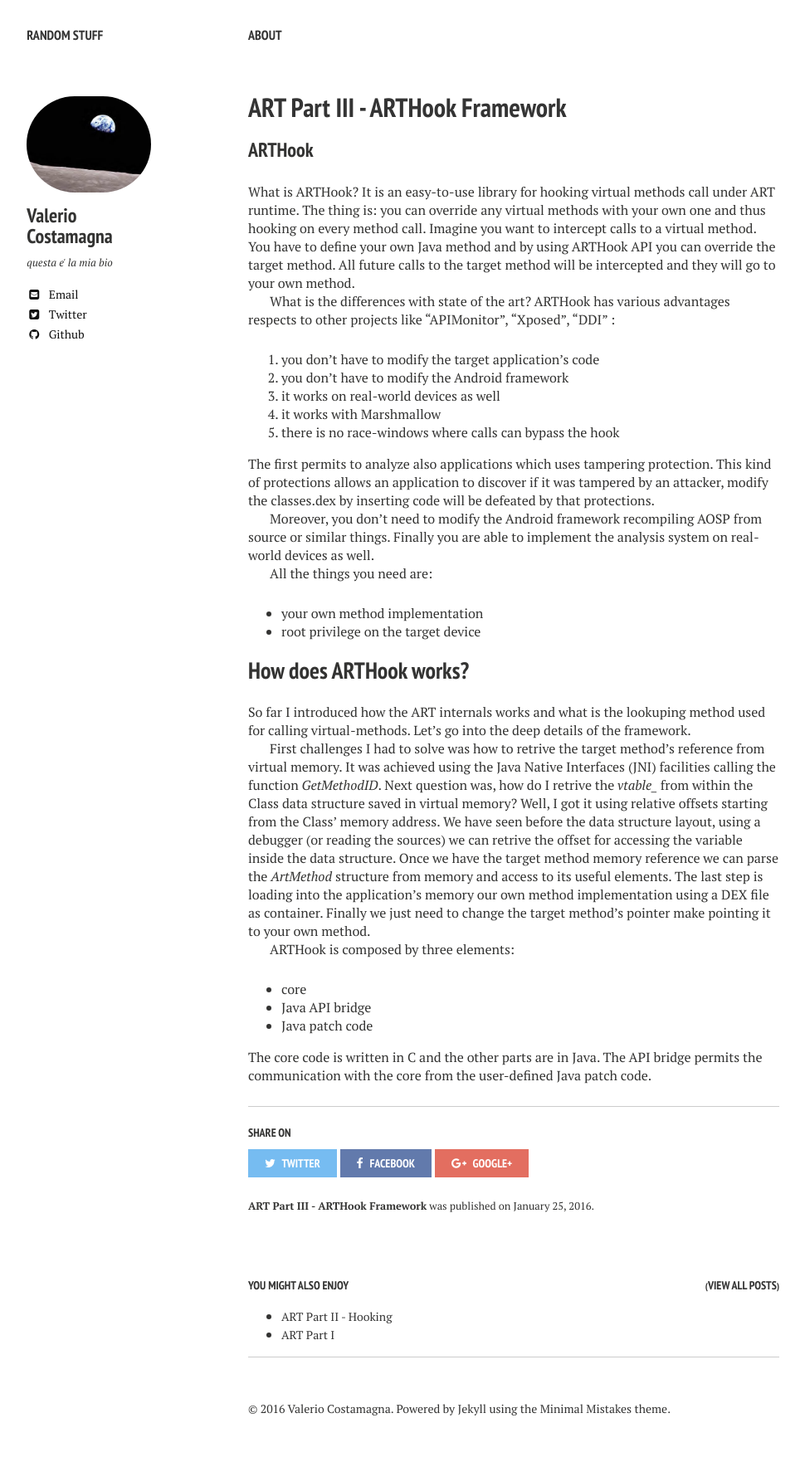
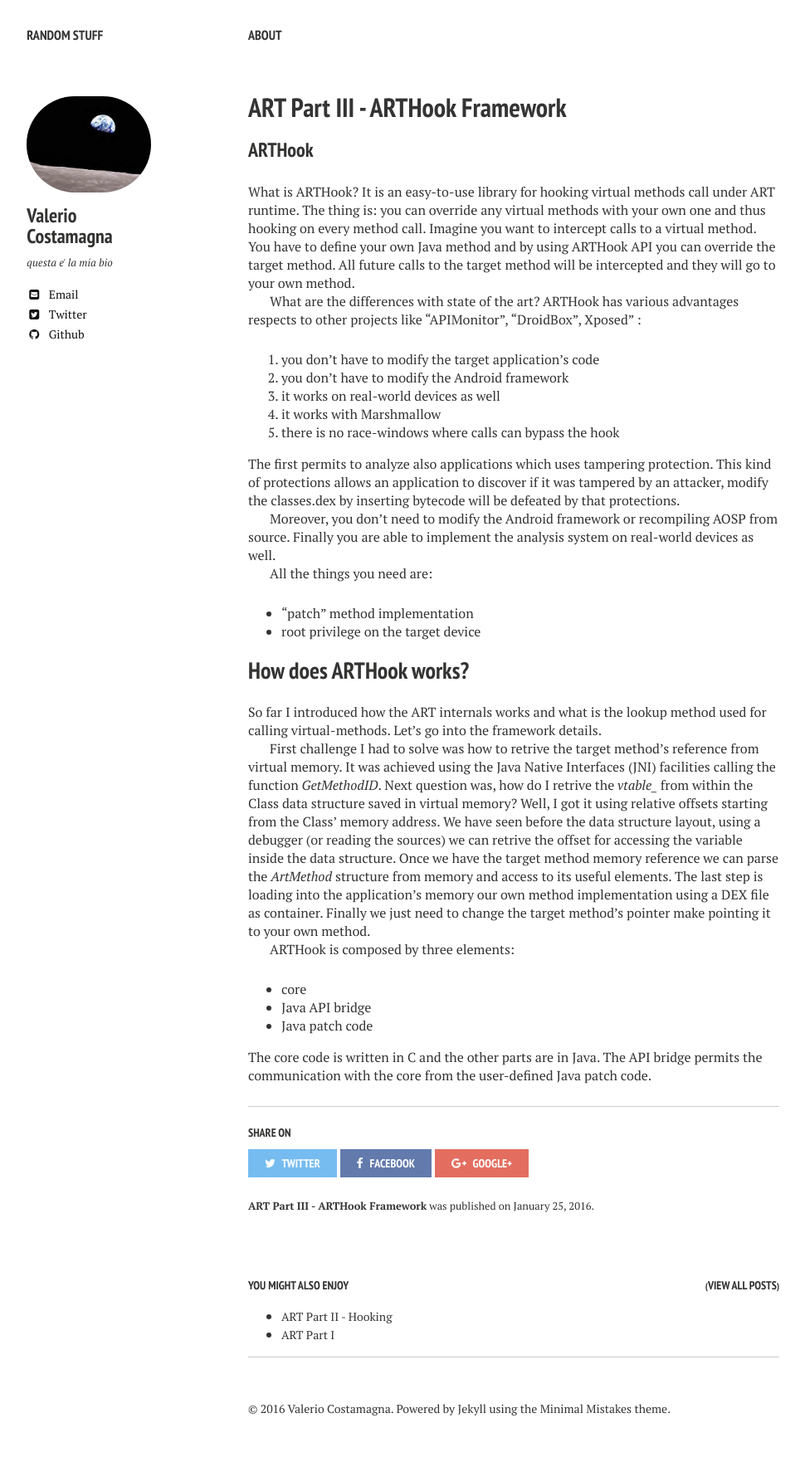
Before and after one commit to vaioco/vaioco.github.io, a Jekyll site: the page built from _posts/ART/2016-01-25-art-part-iii-arthook-framework.markdown, in a window 1280 px wide. Shown: the whole page at 83% size, without its empty margins (21-991 px from the left). Built offline with Jekyll 4.4.1, drawn with Linux system fonts in a browser that asks for light colours; nearby versions of some CDN libraries; some web fonts are replaced.

Commit message:
part III

```diff
--- a/_posts/ART/2016-01-25-art-part-iii-arthook-framework.markdown
+++ b/_posts/ART/2016-01-25-art-part-iii-arthook-framework.markdown
@@ -15,8 +15,8 @@ date: 2016-01-25T16:40:36+01:00
 What is ARTHook? It is an easy-to-use library for hooking virtual methods call under ART runtime. The thing is: you can override any virtual methods with your own one and thus hooking on every method call.
 Imagine you want to intercept calls to a virtual method. You have to define your own Java method and by using ARTHook API you can override the target method. All future calls to the target method will be intercepted and they will go to your own method.
 
-What is the differences with state of the art?
-ARTHook has various advantages respects to other projects like "APIMonitor", "Xposed", "DDI" :
+What are the differences with state of the art?
+ARTHook has various advantages respects to other projects like "APIMonitor", "DroidBox", Xposed" :
 
 1. you don't have to modify the target application's code
 2. you don't have to modify the Android framework
@@ -24,21 +24,21 @@ ARTHook has various advantages respects to other projects like "APIMonitor", "Xp
 4. it works with Marshmallow
 5. there is no race-windows where calls can bypass the hook
 
-The first permits to analyze also applications which uses tampering protection. This kind of protections allows an application to discover if it was tampered by an attacker, modify the classes.dex by inserting code will be defeated by that protections.
+The first permits to analyze also applications which uses tampering protection. This kind of protections allows an application to discover if it was tampered by an attacker, modify the classes.dex by inserting bytecode will be defeated by that protections.
 
-Moreover, you don't need to modify the Android framework recompiling AOSP from source or similar things.
+Moreover, you don't need to modify the Android framework or recompiling AOSP from source.
 Finally you are able to implement the analysis system on real-world devices as well.
 
 All the things you need are:
 
-* your own method implementation
+* "patch" method implementation
 * root privilege on the target device
 
 ## How does ARTHook works? ##
 
-So far I introduced how the ART internals works and what is the lookuping method used for calling virtual-methods. Let's go into the deep details of the framework.
+So far I introduced how the ART internals works and what is the lookup method used for calling virtual-methods. Let's go into the framework details.
 
-First challenges I had to solve was how to retrive the target method's reference from virtual memory. It was achieved using the Java Native Interfaces (JNI) facilities calling the function _GetMethodID_.
+First challenge I had to solve was how to retrive the target method's reference from virtual memory. It was achieved using the Java Native Interfaces (JNI) facilities calling the function _GetMethodID_.
 Next question was, how do I retrive the _vtable\__ from within the Class data structure saved in virtual memory? Well, I got it using relative offsets starting from the Class' memory address. We have seen before the data structure layout, using a debugger (or reading the sources) we can retrive the offset for accessing the variable inside the data structure.
 Once we have the target method memory reference we can parse the _ArtMethod_ structure from memory and access to its useful elements. The last step is loading into the application's memory our own method implementation using a DEX file as container. Finally we just need to change the target method's pointer make pointing it to your own method.
 
```
